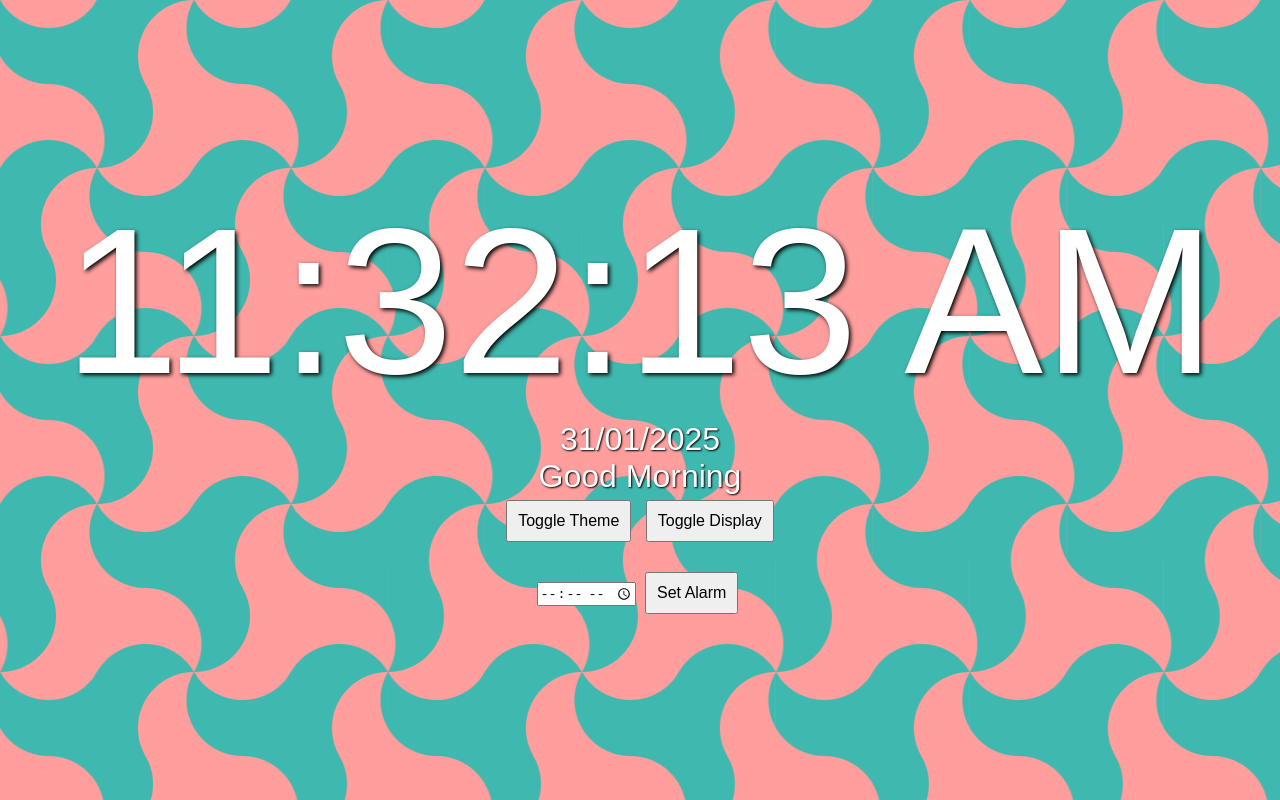
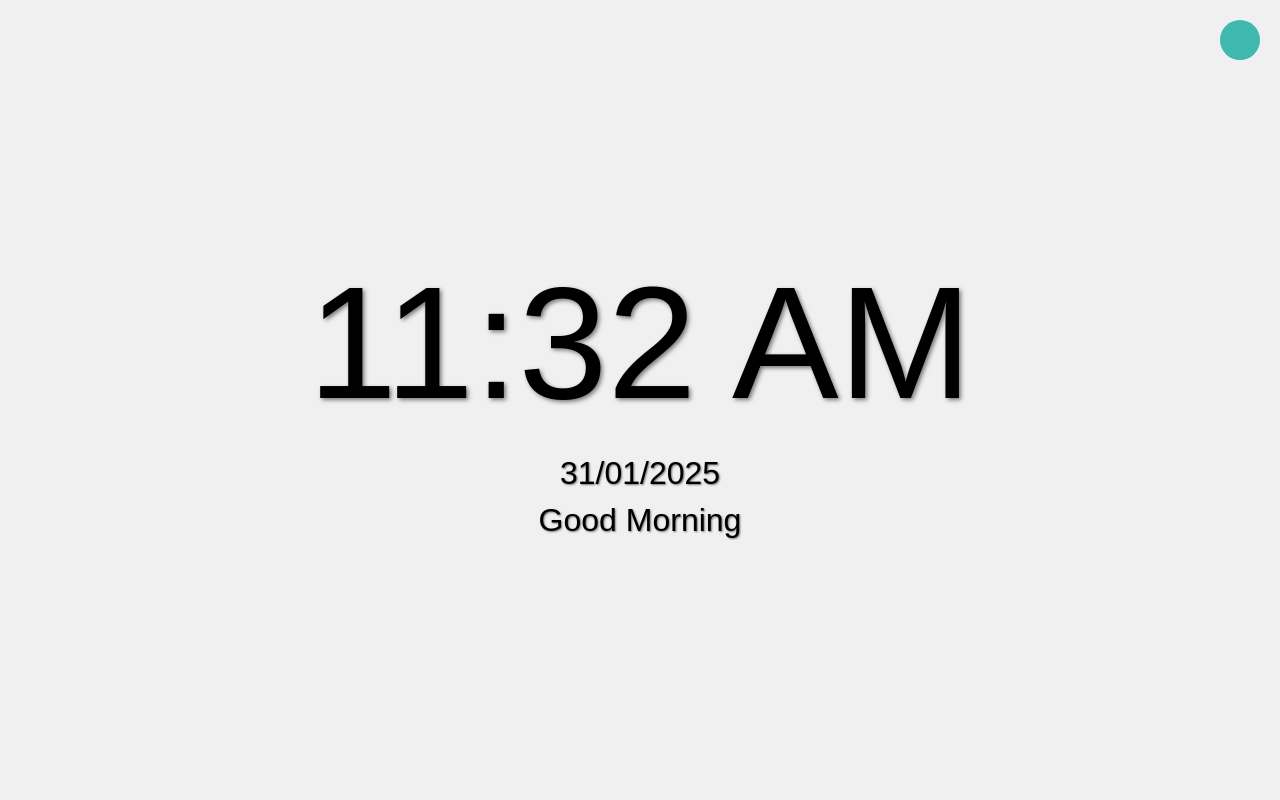
Before and after one commit to saram-aman/SimpleClock, a plain HTML site: page index.html in a window 1280 px wide. Drawn offline with Linux system fonts and the light colour scheme.

Commit message:
changes!

```diff
--- a/index.html
+++ b/index.html
@@ -3,7 +3,7 @@
 <head>
     <meta charset="UTF-8">
     <meta name="viewport" content="width=device-width, initial-scale=1.0">
-    <title>Time</title>
+    <title>Modern Clock</title>
     <link rel="stylesheet" href="styles.css">
 </head>
 <body class="light">
@@ -11,14 +11,8 @@
         <div id="time" class="time"></div>
         <div id="date" class="date"></div>
         <div id="greeting" class="greeting"></div>
-        <button id="toggle-theme" class="theme-btn">Toggle Theme</button>
-        <button id="toggle-display" class="theme-btn">Toggle Display</button>
-        <div class="alarm">
-            <input type="time" id="alarm-time">
-            <button id="set-alarm" class="theme-btn">Set Alarm</button>
-        </div>
-        <div id="alarm-message" class="alarm-message">Alarm! Time to wake up!</div>
     </div>
+    <button id="toggle-theme" class="theme-toggle"></button>
     <script src="script.js"></script>
 </body>
 </html>
--- a/script.js
+++ b/script.js
@@ -1,11 +1,7 @@
-let isDigital = true;
-let alarmTime = null;
-
 function updateTime() {
     const now = new Date();
     let hours = now.getHours();
     const minutes = String(now.getMinutes()).padStart(2, '0');
-    const seconds = String(now.getSeconds()).padStart(2, '0');
     const ampm = hours >= 12 ? 'PM' : 'AM';
     const day = String(now.getDate()).padStart(2, '0');
     const month = String(now.getMonth() + 1).padStart(2, '0'); // Months are zero-based
@@ -16,15 +12,9 @@ function updateTime() {
     hours = hours % 12;
     hours = hours ? hours : 12; // the hour '0' should be '12'
 
-    document.getElementById('time').textContent = `${hours}:${minutes}:${seconds} ${ampm}`;
+    document.getElementById('time').textContent = `${hours}:${minutes} ${ampm}`;
     document.getElementById('date').textContent = `${day}/${month}/${year}`;
     document.getElementById('greeting').textContent = greeting;
-
-    if (alarmTime && `${hours}:${minutes} ${ampm}` === alarmTime) {
-        document.getElementById('alarm-message').style.display = 'block';
-    } else {
-        document.getElementById('alarm-message').style.display = 'none';
-    }
 }
 
 function getGreeting(hours) {
@@ -44,27 +34,7 @@ function toggleTheme() {
     }
 }
 
-function toggleDisplay() {
-    isDigital = !isDigital;
-    document.getElementById('time').style.display = isDigital ? 'block' : 'none';
-}
-
-function setAlarm() {
-    const alarmInput = document.getElementById('alarm-time').value;
-    if (alarmInput) {
-        const [hour, minute] = alarmInput.split(':');
-        const now = new Date();
-        let alarmHours = hour % 12;
-        const ampm = hour >= 12 ? 'PM' : 'AM';
-        alarmHours = alarmHours ? alarmHours : 12; // the hour '0' should be '12'
-        alarmTime = `${alarmHours}:${minute} ${ampm}`;
-        alert(`Alarm set for ${alarmTime}`);
-    }
-}
-
 document.getElementById('toggle-theme').addEventListener('click', toggleTheme);
-document.getElementById('toggle-display').addEventListener('click', toggleDisplay);
-document.getElementById('set-alarm').addEventListener('click', setAlarm);
 
 setInterval(updateTime, 1000);
 updateTime();
--- a/styles.css
+++ b/styles.css
@@ -1,31 +1,31 @@
 html {
   --r: 56px; /* control the size */
-  --c1: #3FB8AF /*color 1*/ 99%,#0000 101%;
-  --c2: #FF9E9D /*color 2*/ 99%,#0000 101%;
+  --c1: #3FB8AF 99%, #0000 101%;
+  --c2: #FF9E9D 99%, #0000 101%;
 
-  --s:calc(var(--r)*.866);  /* .866 = cos(30deg) */
-  --g0:radial-gradient(var(--r),var(--c1));
-  --g1:radial-gradient(var(--r),var(--c2));
-  --f:radial-gradient(var(--r) at calc(100% + var(--s)) 50%,var(--c1));
-  --p:radial-gradient(var(--r) at 100% 50%,var(--c2));
+  --s: calc(var(--r) * .866); /* .866 = cos(30deg) */
+  --g0: radial-gradient(var(--r), var(--c1));
+  --g1: radial-gradient(var(--r), var(--c2));
+  --f: radial-gradient(var(--r) at calc(100% + var(--s)) 50%, var(--c1));
+  --p: radial-gradient(var(--r) at 100% 50%, var(--c2));
   background:
-    var(--f) 0 calc(-5*var(--r)/2),
-    var(--f) calc(-2*var(--s)) calc(var(--r)/2),
-    var(--p) 0 calc(-2*var(--r)),
-    var(--g0) var(--s) calc(-5*var(--r)/2),
-    var(--g1) var(--s) calc( 5*var(--r)/2),
-    radial-gradient(var(--r) at 100% 100%,var(--c1)) 0 calc(-1*var(--r)),
-    radial-gradient(var(--r) at 0%   50% ,var(--c1)) 0 calc(-4*var(--r)),
-    var(--g1) calc(-1*var(--s)) calc(-7*var(--r)/2),
-    var(--g0) calc(-1*var(--s)) calc(-5*var(--r)/2),
-    var(--p) calc(-2*var(--s)) var(--r),
-    var(--g0) calc(-1*var(--s)) calc(var(--r)/ 2),
-    var(--g1) calc(-1*var(--s)) calc(var(--r)/-2),
-    var(--g0) 0 calc(-1*var(--r)),
-    var(--g1) var(--s) calc(var(--r)/-2),
-    var(--g0) var(--s) calc(var(--r)/ 2)
-    #FF9E9D; /*color 2 again here (yes I got lazy defining a variable ) */
-  background-size: calc(4*var(--s)) calc(6*var(--r));
+    var(--f) 0 calc(-5 * var(--r) / 2),
+    var(--f) calc(-2 * var(--s)) calc(var(--r) / 2),
+    var(--p) 0 calc(-2 * var(--r)),
+    var(--g0) var(--s) calc(-5 * var(--r) / 2),
+    var(--g1) var(--s) calc(5 * var(--r) / 2),
+    radial-gradient(var(--r) at 100% 100%, var(--c1)) 0 calc(-1 * var(--r)),
+    radial-gradient(var(--r) at 0% 50%, var(--c1)) 0 calc(-4 * var(--r)),
+    var(--g1) calc(-1 * var(--s)) calc(-7 * var(--r) / 2),
+    var(--g0) calc(-1 * var(--s)) calc(-5 * var(--r) / 2),
+    var(--p) calc(-2 * var(--s)) var(--r),
+    var(--g0) calc(-1 * var(--s)) calc(var(--r) / 2),
+    var(--g1) calc(-1 * var(--s)) calc(var(--r) / -2),
+    var(--g0) 0 calc(-1 * var(--r)),
+    var(--g1) var(--s) calc(var(--r) / -2),
+    var(--g0) var(--s) calc(var(--r) / 2)
+    #FF9E9D;
+  background-size: calc(4 * var(--s)) calc(6 * var(--r));
 }
 
 body {
@@ -35,38 +35,77 @@ body {
   align-items: center;
   height: 100vh;
   font-family: 'Arial', sans-serif;
+  transition: background-color 0.5s, color 0.5s;
+}
+
+body.light {
+  background-color: #f0f0f0;
+  color: #000;
+}
+
+body.dark {
+  background-color: #000;
+  color: #fff;
 }
 
 .container {
   text-align: center;
+  display: flex;
+  flex-direction: column;
+  align-items: center;
 }
 
 .time {
-  font-size: 13rem;
-  color: white;
-  text-shadow: 2px 2px 4px #000000;
+  font-size: 10rem;
+  color: currentColor;
+  text-shadow: 2px 2px 4px rgba(0, 0, 0, 0.5);
+  margin-bottom: 20px;
+  transition: font-size 0.5s;
 }
 
 .date, .greeting {
   font-size: 2rem;
-  color: white;
-  text-shadow: 1px 1px 2px #000000;
+  color: currentColor;
+  text-shadow: 1px 1px 2px rgba(0, 0, 0, 0.5);
+  margin-bottom: 10px;
+  transition: font-size 0.5s;
 }
 
 .theme-btn {
   margin: 5px;
-  padding: 10px;
+  padding: 10px 20px;
   font-size: 1rem;
   cursor: pointer;
+  background-color: #3fb8af;
+  color: white;
+  border: none;
+  border-radius: 5px;
+  transition: background-color 0.3s, transform 0.3s;
 }
 
-.alarm {
-  margin-top: 20px;
+.theme-btn:hover {
+  background-color: #34a49e;
+  transform: scale(1.05);
 }
 
-.alarm-message {
-  display: none;
-  font-size: 1.5rem;
-  color: red;
-  margin-top: 10px;
+.theme-toggle {
+  position: fixed;
+  top: 20px;
+  right: 20px;
+  width: 40px;
+  height: 40px;
+  background-color: #3fb8af;
+  border: none;
+  border-radius: 50%;
+  cursor: pointer;
+  transition: background-color 0.3s;
 }
+
+.theme-toggle:hover {
+  background-color: #34a49e;
+}
+
+@keyframes blink {
+  from { opacity: 1; }
+  to { opacity: 0; }
+}
```
